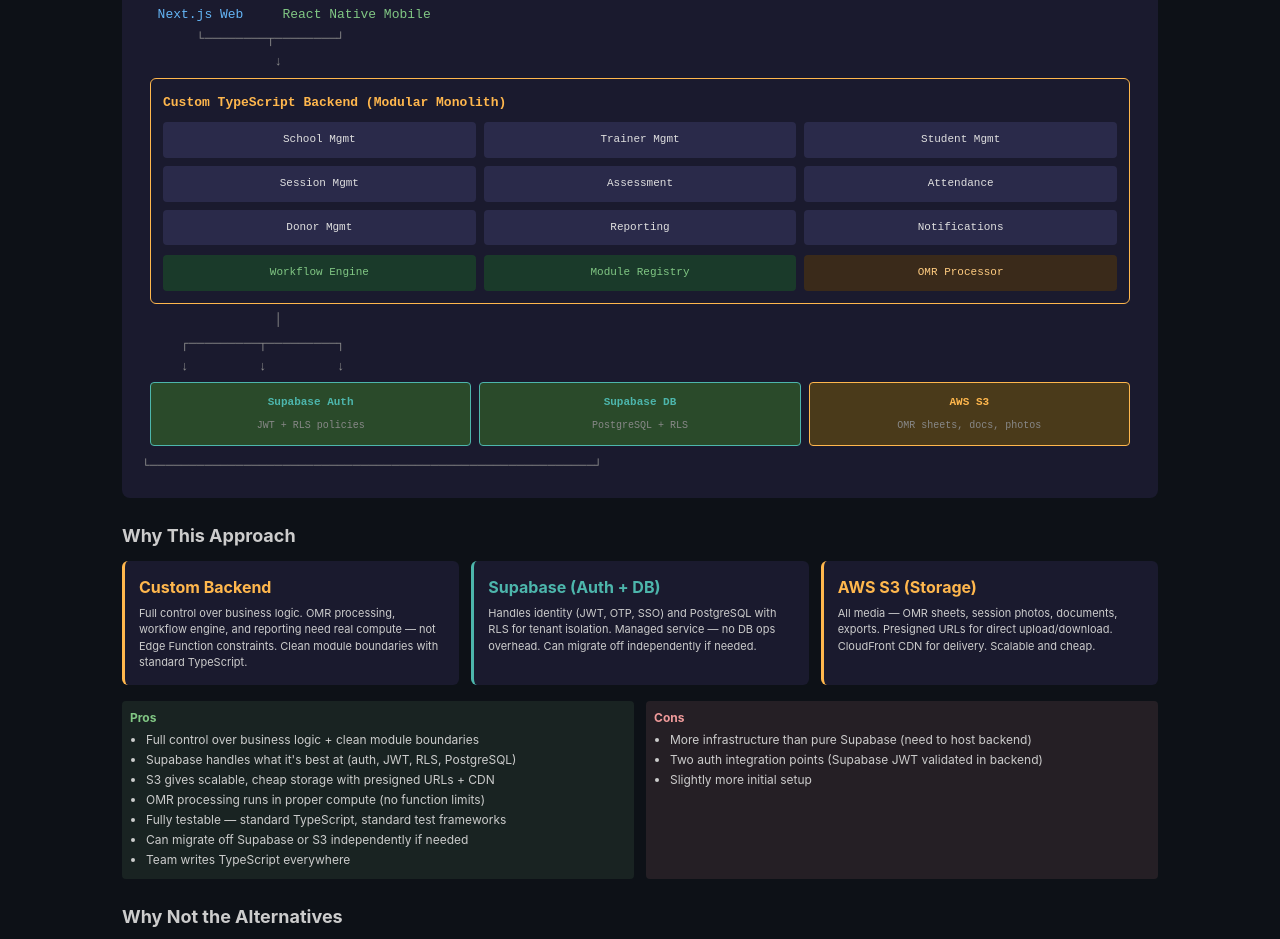
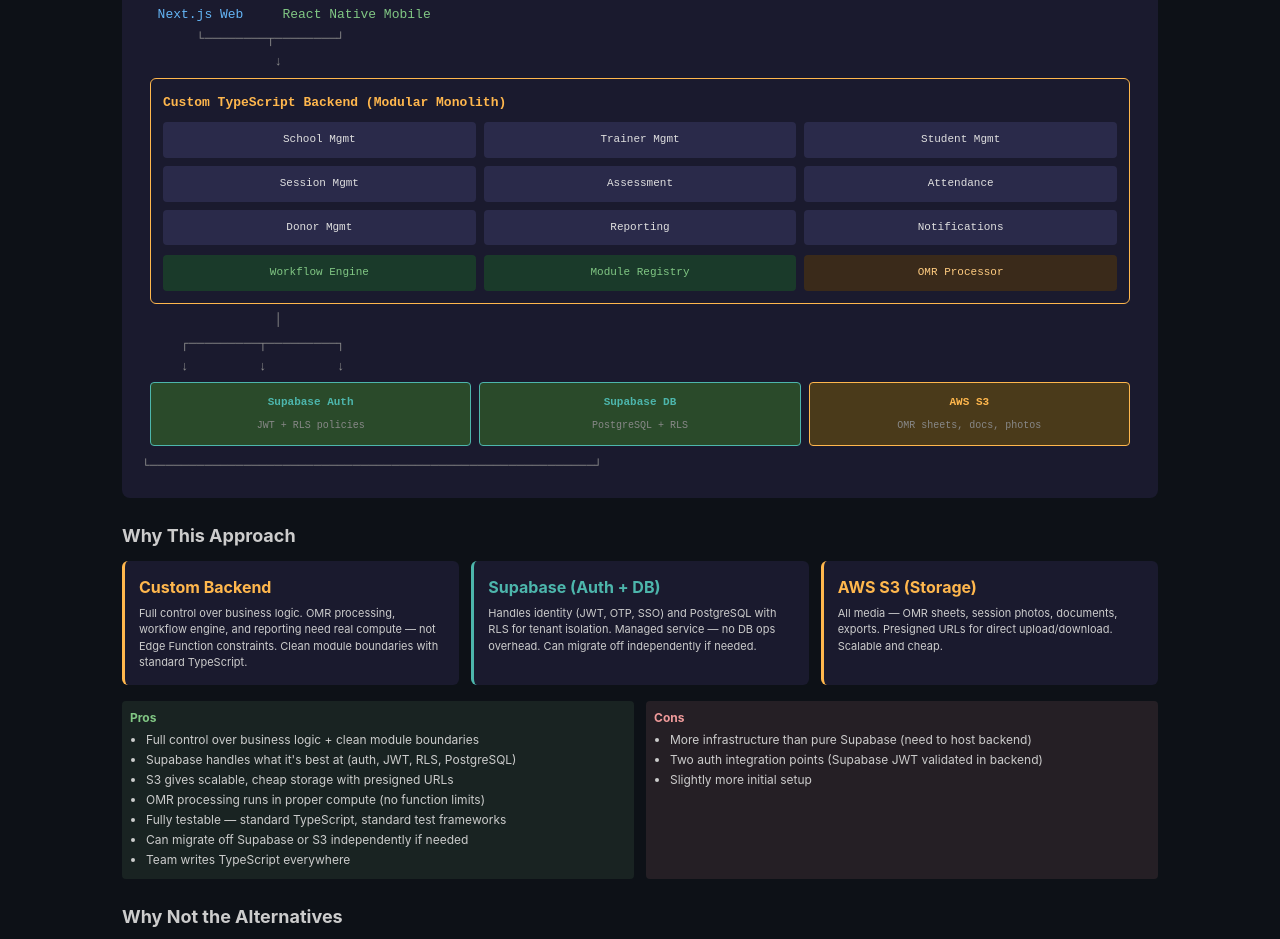
Before and after one commit to Coderx44/stem-platform-design, a plain HTML site: page architecture-approaches-v2.html in a window 1280 px wide. Shown: the part 243-1182 px from the top of the page. Drawn offline with Linux system fonts and the light colour scheme.

Commit message:
refactor: update architecture descriptions and external dependencies
- Changed architecture approach title to "Selected Architecture: Hybrid Modular Monolith" with updated description.
- Revised AWS S3 storage description for clarity.
- Removed CloudFront CDN mention from external dependencies in README.md.

```diff
--- a/architecture-approaches-v2.html
+++ b/architecture-approaches-v2.html
@@ -90,7 +90,7 @@
     </div>
     <div style="background: #1a1a2e; padding: 14px; border-radius: 6px; border-left: 3px solid #ffb74d;">
       <div style="color: #ffb74d; font-weight: bold; margin-bottom: 6px;">AWS S3 (Storage)</div>
-      <div style="color: #ccc; font-size: 11px;">All media — OMR sheets, session photos, documents, exports. Presigned URLs for direct upload/download. CloudFront CDN for delivery. Scalable and cheap.</div>
+      <div style="color: #ccc; font-size: 11px;">All media — OMR sheets, session photos, documents, exports. Presigned URLs for direct upload/download. Scalable and cheap.</div>
     </div>
   </div>
 
@@ -100,7 +100,7 @@
       <ul>
         <li>Full control over business logic + clean module boundaries</li>
         <li>Supabase handles what it's best at (auth, JWT, RLS, PostgreSQL)</li>
-        <li>S3 gives scalable, cheap storage with presigned URLs + CDN</li>
+        <li>S3 gives scalable, cheap storage with presigned URLs</li>
         <li>OMR processing runs in proper compute (no function limits)</li>
         <li>Fully testable — standard TypeScript, standard test frameworks</li>
         <li>Can migrate off Supabase or S3 independently if needed</li>
```
Also changed, not shown: index.html (+2 -2 lines), 1 other file.
